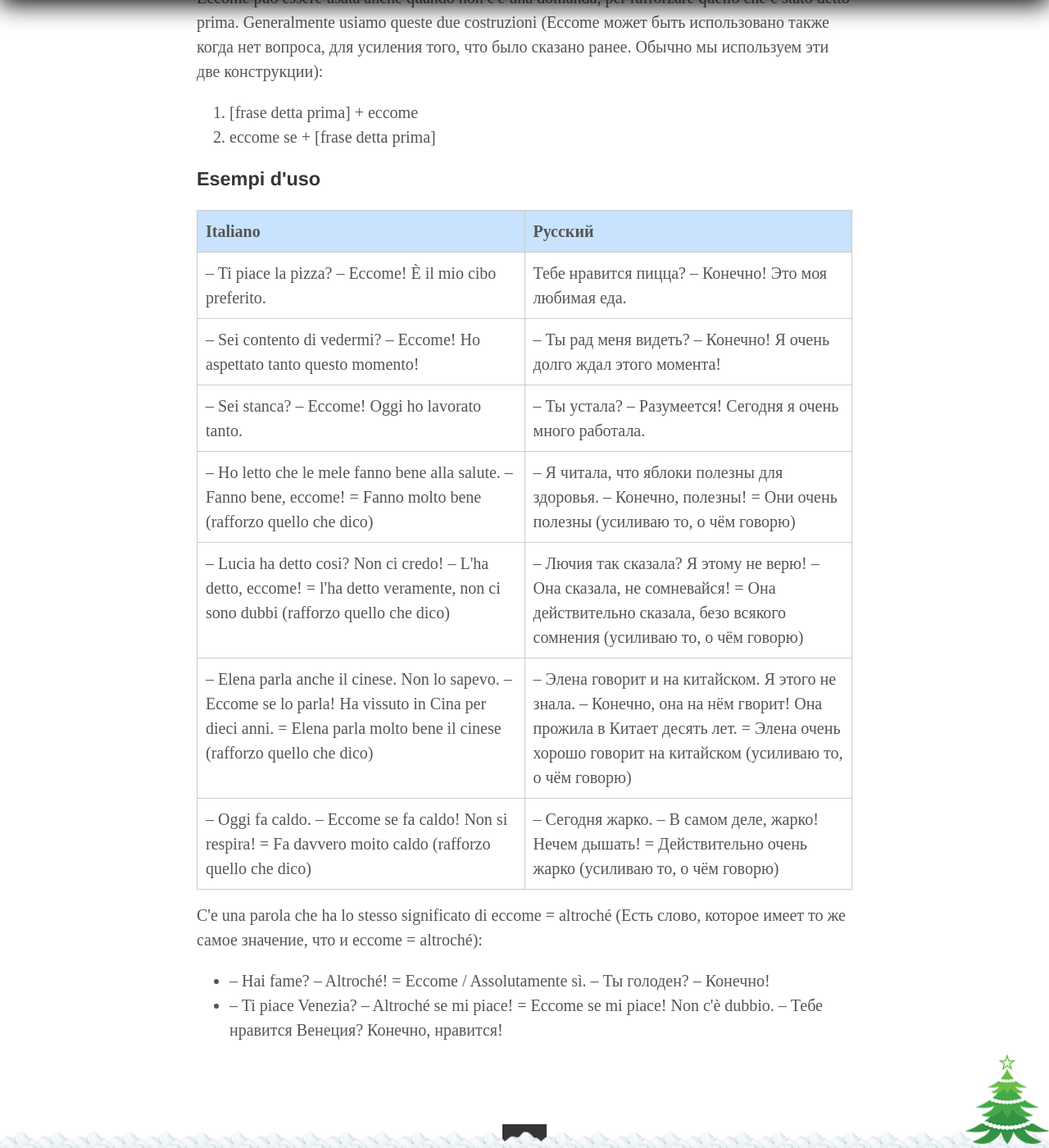
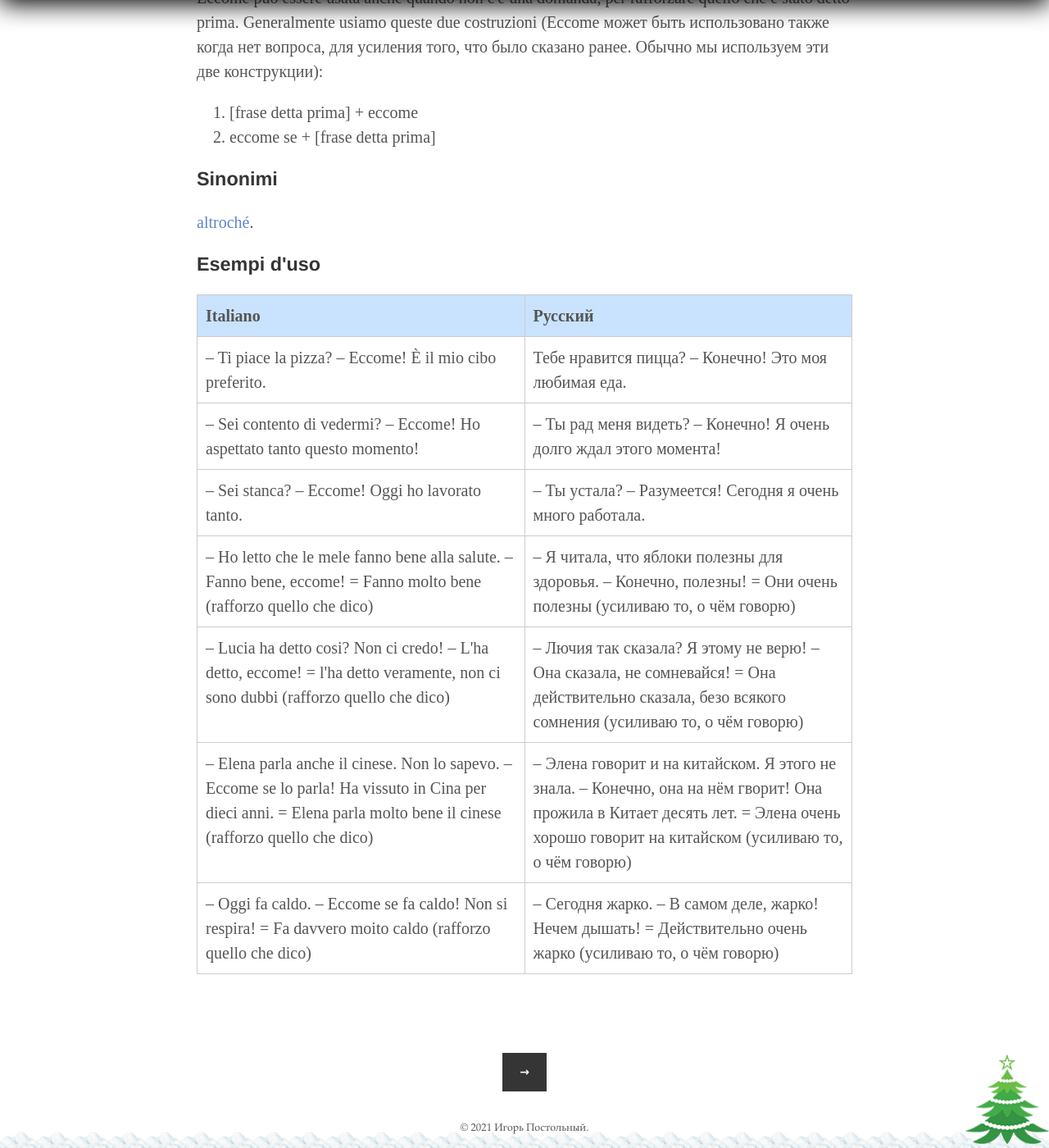
Before and after one commit to postolny/postolny.github.io, a Jekyll site: the page built from _posts/2021-04-15-eccome.md, in a window 1280 px wide and 1400 px high, scrolled down 980 px. Shown: the whole window at 82% size. Built offline with Jekyll 4.4.1, drawn with Linux system fonts in a browser that asks for light colours.

Commit message:
Add files via upload

```diff
--- a/_posts/2021-04-15-eccome.md
+++ b/_posts/2021-04-15-eccome.md
@@ -10,7 +10,7 @@ tags:
 
 ### Significato
 
-avv. 1840-42; dalla loc. e come. CO (наречие,  1840-42; от выражения  e come)
+avv. 1840-42; dalla loc. e come. CO (наречие, 1840-42; от выражения e come)
 
 per affermare con forza qcs. (для твёрдого утверждения чего-либо): certo (конечно), senza dubbio (несомненно, безусловно): "Hai fame?" "E.!" ("Ты хочешь есть" – "Конечно!"); "Pensi che tornerà?" "E. tornerà!" ("Думаешь, он вернётся?" – "Обязательно!"); eccome no? (разве нет?), certamente (разумеется); anche per indicare l'intensità di un'azione (также для указания интенсивности действия): "Ha mangiato?" "E.!" ("Ты поел?" – "А как же!").
 
@@ -20,6 +20,10 @@ Eccome può essere usata anche quando non c'è una domanda, per rafforzare quell
 
 1. [frase detta prima] + eccome
 2. eccome se + [frase detta prima]
+
+### Sinonimi
+
+[altroché]({{ site.baseurl }}/2021-04-15/altroche).
 
 ### Esempi d'uso
 
@@ -32,8 +36,3 @@ Eccome può essere usata anche quando non c'è una domanda, per rafforzare quell
 |– Lucia ha detto cosi? Non ci credo! – L'ha detto, eccome! = l'ha detto veramente, non ci sono dubbi (rafforzo quello che dico)|– Лючия так сказала? Я этому не верю! – Она сказала, не сомневайся! = Она действительно сказала, безо всякого сомнения (усиливаю то, о чём говорю)|
 |– Elena parla anche il cinese. Non lo sapevo. – Eccome se lo parla! Ha vissuto in Cina per dieci anni. = Elena parla molto bene il cinese (rafforzo quello che dico)|– Элена говорит и на китайском. Я этого не знала. – Конечно, она на нём гворит! Она прожила в Китает десять лет. = Элена очень хорошо говорит на китайском (усиливаю то, о чём говорю)|
 |– Oggi fa caldo. – Eccome se fa caldo! Non si respira! = Fa davvero moito caldo (rafforzo quello che dico)|– Сегодня жарко. – В самом деле, жарко! Нечем дышать! = Действительно очень жарко (усиливаю то, о чём говорю)|
-
-C'e una parola che ha lo stesso significato di eccome = altroché (Есть слово, которое имеет то же самое значение, что и  eccome = altroché):
-
-- – Hai fame? – Altroché! = Eccome / Assolutamente sì. – Ты голоден? – Конечно!
-- – Ti piace Venezia? – Altroché se mi piace! = Eccome se mi piace! Non c'è dubbio. – Тебе нравится Венеция? Конечно, нравится!
```
Also changed, not shown: _posts/2020-11-23-le-stagioni.md (+1 -0 lines), _posts/2021-04-15-altroche.md (added, +46 -0 lines).
